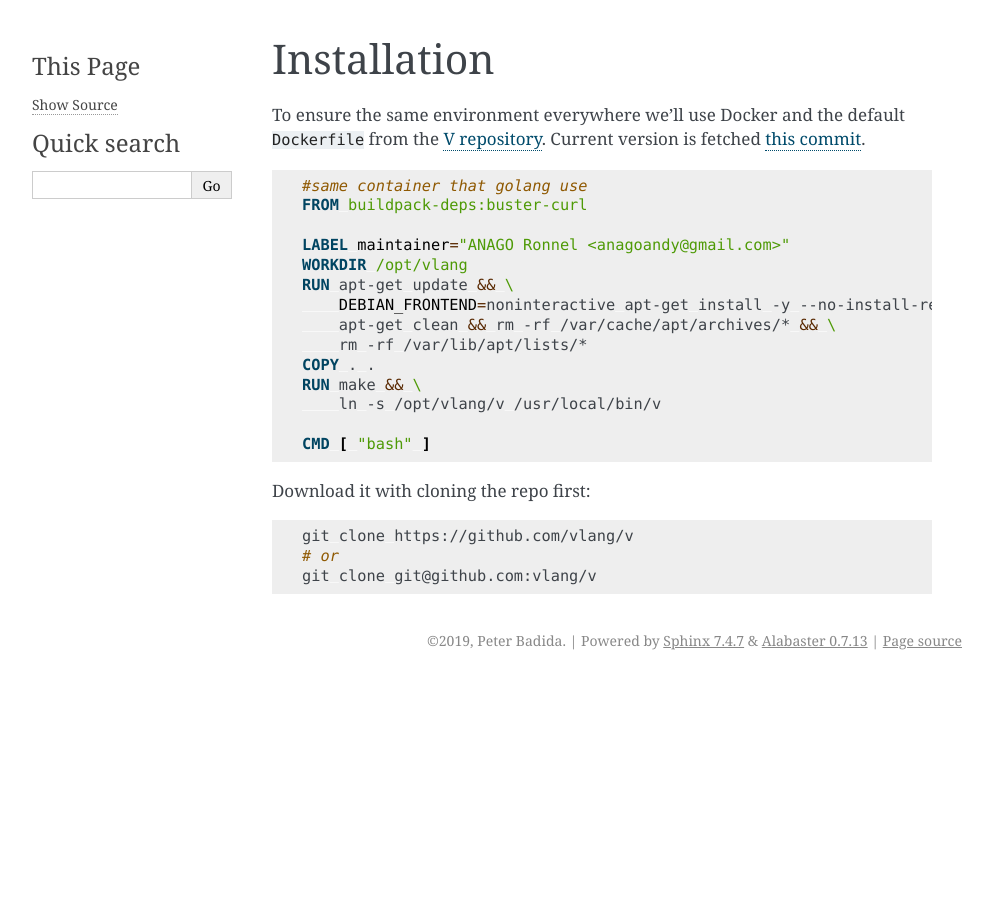
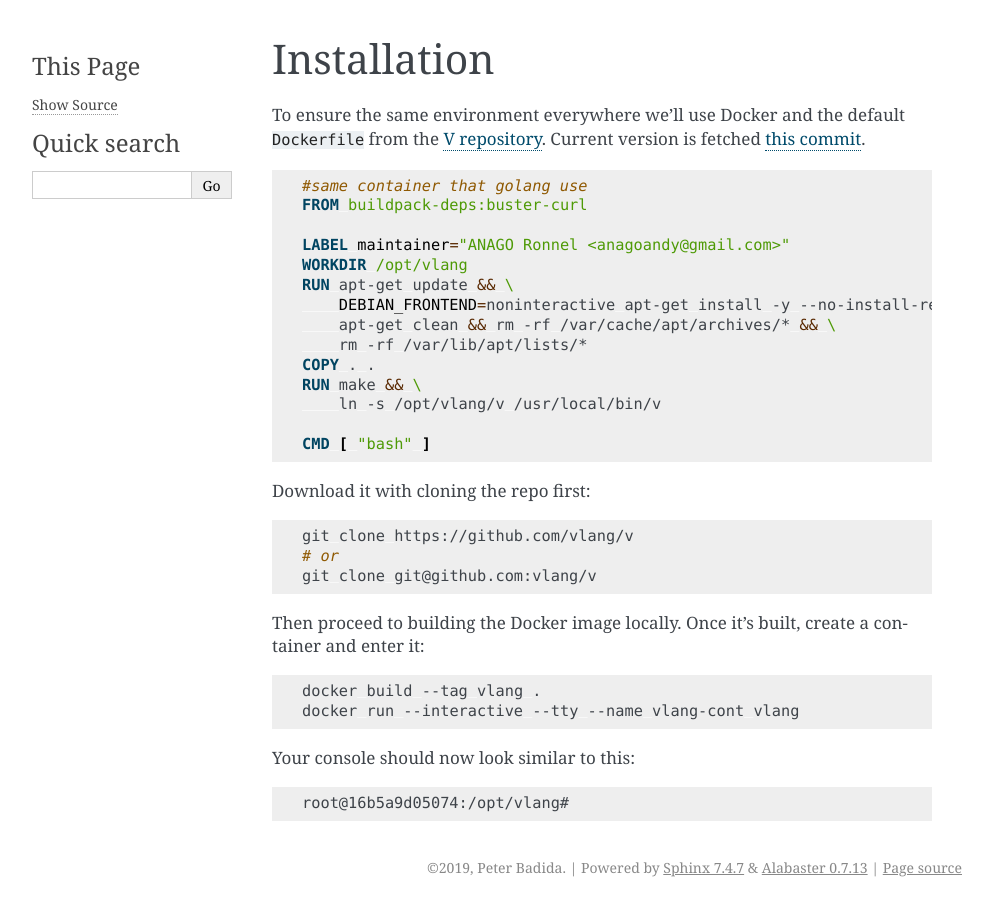
Before and after one commit to KeyWeeUsr/the-book-of-v, a Sphinx documentation site: the page built from source/installation.rst, in a window 1280 px wide. Shown: the whole page, without its empty margins (148-1141 px from the left). Built offline with Sphinx 7.4.7, drawn with Linux system fonts in a browser that asks for light colours.

Commit message:
[ADD] Add instructions for building a Docker image

```diff
--- a/source/installation.rst
+++ b/source/installation.rst
@@ -32,3 +32,17 @@ Download it with cloning the repo first:
     git clone https://github.com/vlang/v
     # or
     git clone git@github.com:vlang/v
+
+Then proceed to building the Docker image locally. Once it's built, create
+a container and enter it:
+
+.. code:: shell
+
+    docker build --tag vlang .
+    docker run --interactive --tty --name vlang-cont vlang
+
+Your console should now look similar to this:
+
+.. code:: shell
+
+    root@16b5a9d05074:/opt/vlang#
```
